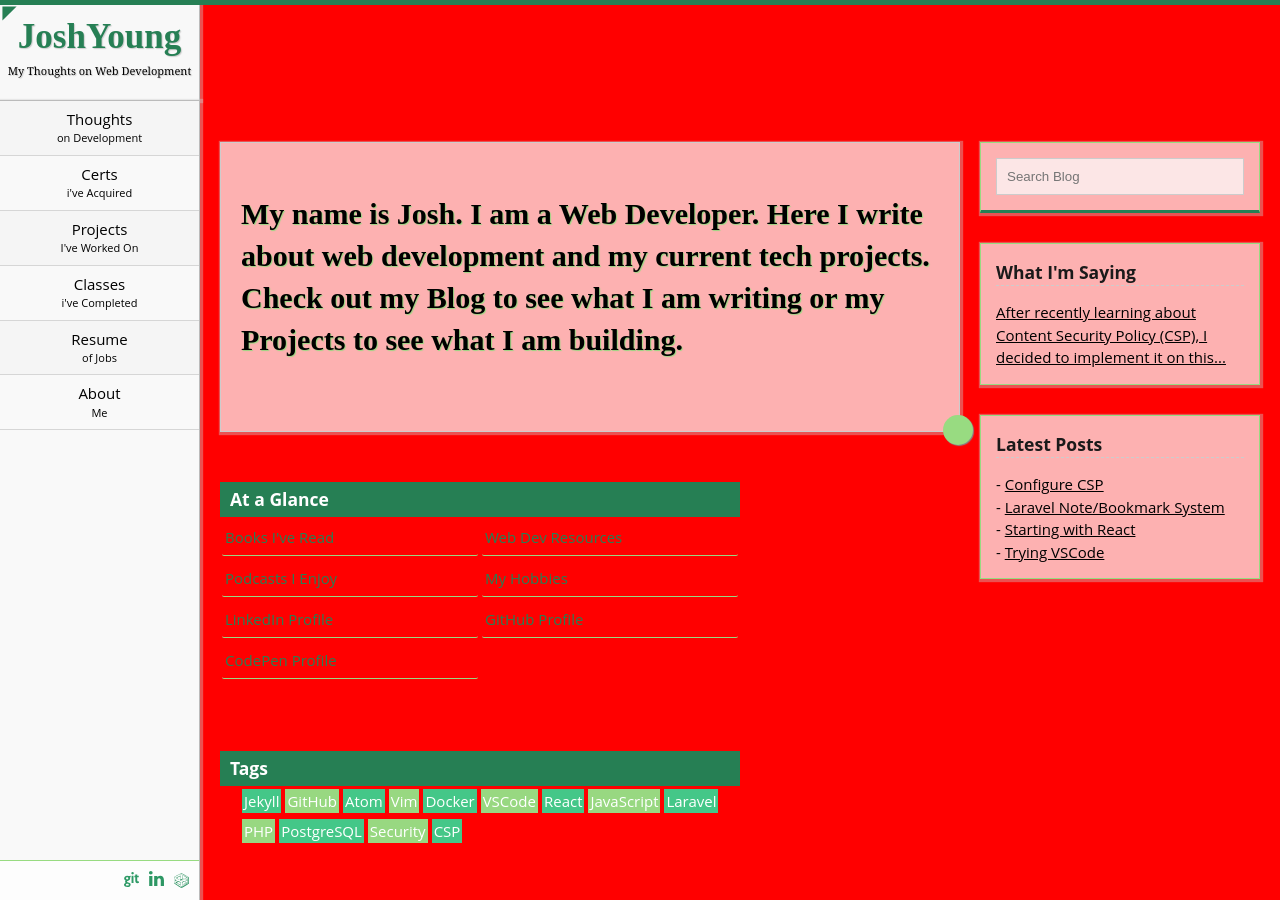
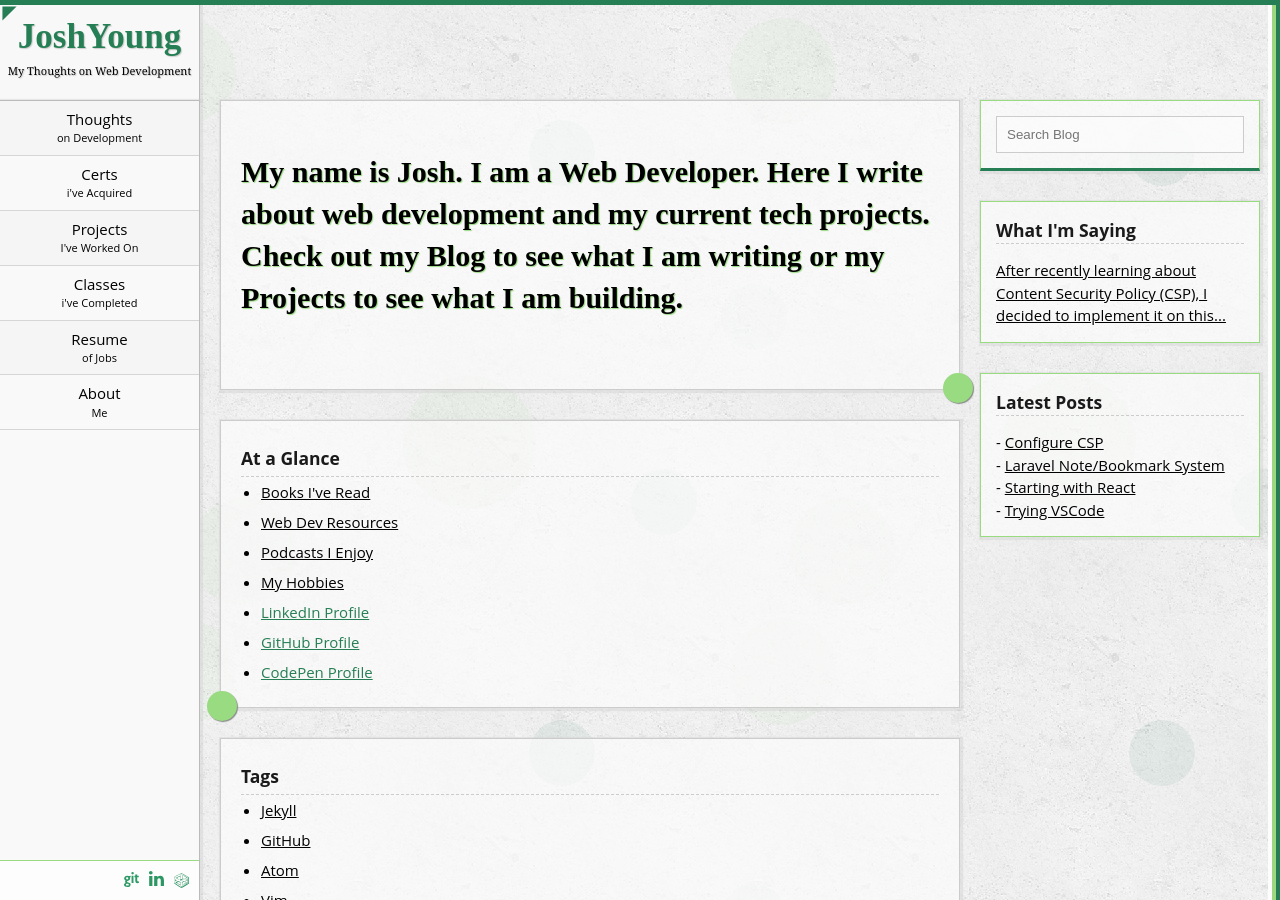
Before and after one commit to coder745/josh_website, a Jekyll site: the page built from index.md, in a window 1280 px wide and 900 px high. Built offline with Jekyll 4.4.1, drawn with Linux system fonts in a browser that asks for light colours.

Commit message:
Remove old search. Remove CSS for glance and tag customization.

```diff
--- a/_layouts/defaults.html
+++ b/_layouts/defaults.html
@@ -7,7 +7,6 @@
                     <fieldset>
                         <legend>Site Search</legend>
                         <input placeholder='Search Blog' type='search' id='search_box' value='' />
-                        <!--<input type='submit' value='Search' />-->
                     </fieldset>
                 </form>
                 <div class='inner'>
@@ -30,10 +29,10 @@
                 </div><!-- inner -->
 
                 {% if page.title != 'Home' and page.layout != 'portfolio_entry' %}
-                    <div class='inner'>
+                    <div class='inner tags'>
                         {% include tags.html %}
                     </div><!-- inner -->
-                    <div class='inner'>
+                    <div class='inner glance'>
                         {% include glance.html %}
                     </div><!-- inner -->
                 {% endif %}
--- a/css/style.scss
+++ b/css/style.scss
@@ -264,22 +264,6 @@ ul.social {
     display: none;
 }
 
-#search_results {
-    h3 {
-        border: none;
-        margin-left: 0;
-    }
-    ul {
-        list-style-position: inside;
-    }
-    .inner-search {
-        margin: 0 0 $space_between pxToRem(30px);
-        h3 {
-            margin-bottom: pxToRem(15px);
-        }
-    }
-}
-
 section {
     margin: 0 auto;
     line-height: 2;
@@ -365,52 +349,6 @@ article {
     }
 }
 
-article.alt {
-    h3 {
-        border: none;
-        background: $dark_green;
-        color: #fff;
-        padding: 0 10px;
-    }
-    margin: 0 0 $space_between 0;
-    background: none !important;
-    border: none !important;
-    box-shadow: none !important;
-    &:after {
-        display: none;
-    }
-}
-article.glance {
-    ul {
-        list-style-type: none;
-        margin-left: 0;
-    }
-    li {
-        width: 50%;
-    }
-    li:nth-child(even) {
-        float: left;
-        clear: right;
-    }
-    li:nth-child(odd) {
-        float: left;
-        clear: left;
-    }
-    a {
-        display: block;
-        text-decoration: none;
-        padding: 3px;
-        border-bottom: 1px solid $light_green;
-        margin: 2px;
-        color: $dark_green;
-        border-radius: 2px;
-        &:hover {
-            background: $dark_green;
-            color: #fff;
-        }
-    }
-}
-
 ul.tech-skills {
     margin-left: pxToRem(10px);
     border-bottom: 1px solid #ccc;
@@ -438,27 +376,6 @@ ul.tech-skills {
     margin-top: $space_between;
 }
 
-ul.tags {
-    list-style-type: none;
-    li {
-        float: left;
-        &:before {
-            content: '';
-        }
-        &:nth-child(odd) a {
-            background: lighten($dark_green, 20);
-        }
-    }
-    a {
-        padding: pxToRem(5px);
-        background: $light_green;
-        padding: 2px;
-        color: #fff;
-        margin: 2px;
-        text-decoration: none;
-    }
-}
-
 form.inner {
     margin-top: 0;
     fieldset {
@@ -481,24 +398,6 @@ form.inner {
             background: #f2f2f2;
         }
     }
-    /*
-    input[type='search'] {
-        -moz-appearance: none;
-        -webkit-appearance: none;
-    }
-    input[type='submit'] {
-        width: 30%;
-        background: rgba(253, 253, 253, 0.7);
-        border: 1px solid #ccc;
-        float: right;
-        padding: pxToRem(10px);
-        &:hover {
-            background: $light_green;
-            color: #fff;
-            cursor: pointer;
-        }
-    }
-    */
 }
 
 a.scroll_top {
@@ -536,8 +435,6 @@ footer {
     section.home {
         article:first-child {
             padding: pxToRem(50px) pxToRem(20px);
-        }
-        article.glance {
         }
     }
 }
@@ -649,12 +546,6 @@ footer {
         }
     }
 
-    #search_results {
-        float: left;
-        .inner-search {
-            margin: $top_margin 0 0 pxToRem(230px);
-        }
-    }
     section {
         padding-left: pxToRem(200px);
         margin-top: $top_margin;
@@ -673,7 +564,6 @@ footer {
 }
 
 @media (min-width: pxToRem(1000px)) {
-    body { background: red !important; }
     section {
         float: left;
         width: 100%;
@@ -786,17 +676,3 @@ footer {
         height: 80px;
     }
 }
-
-#search_results {
-    margin-left: 220px;
-    transition: all 1s ease;
-    @include boxstyle();
-    opacity: 0;
-    position: relative;
-    width: 50%;
-    &.show {
-        margin-top: 100px;
-        opacity: 1;
-        width: 100%;
-    }
-}
--- a/index.md
+++ b/index.md
@@ -16,10 +16,10 @@ weight: 0
         </article>
 
         {% if page.title == 'Home' %}
-            <article class='glance alt'>
+            <article class='glance'>
                 {% include glance.html %}
             </article>
-            <article class='alt'>
+            <article class='tags'>
                 {% include tags.html %}
             </article>
         {% endif %}
```
Also changed, not shown: scripts/search.js (deleted, +0 -82 lines), search_data.json (deleted, +0 -15 lines), scripts/lunr.min.js (deleted).
